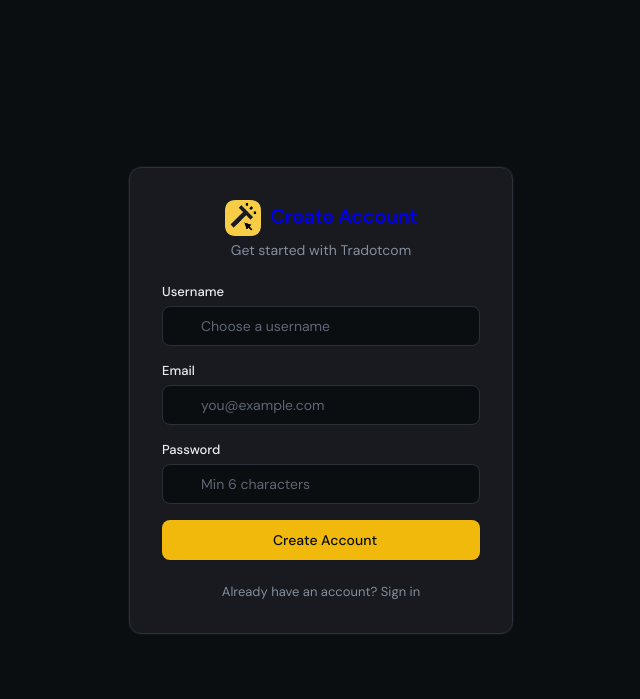
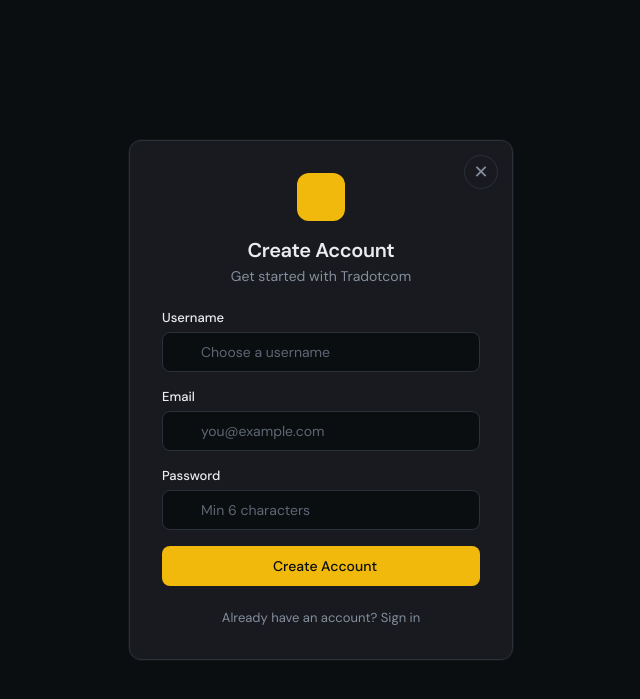
Before and after one commit to hongkpng856-blip/mt5-cloud, a Flask app: page /register in a window 1280 px wide. Shown: the top 699 px of the page, without its empty margins (319-959 px from the left). Run offline with Flask 3, Linux system fonts and the light colour scheme; some libraries are stand-ins or nearby versions.

Commit message:
🖼️ Icon 修正 + 登入/註冊交叉掣（用戶要求）：①icon 用返你幅圖（嚴格去純白 245+ — 保留金色+黑色 T — 545×556 透明 + 羽化去白邊 — 唔改設計）②login/register 還原 icon-font logo（好似之前版本 — 刪 link）③加交叉掣（✕ 右上角 — 返回主頁）

```diff
--- a/server/templates/register.html
+++ b/server/templates/register.html
@@ -39,13 +39,39 @@
             padding: 20px;
             -webkit-font-smoothing: antialiased;
         }
-
+        /* ─── Card ─── */
         .card {
+            position: relative;
             background: var(--bg-card);
             border: 1px solid var(--border);
             border-radius: 12px;
             width: 384px;
             box-shadow: 0 0 0 1px rgba(255,255,255,0.03);
+        }
+
+        /* 🚨 2026-08-28：交叉掣（返回主頁）*/
+        .card-close {
+            position: absolute;
+            top: 14px;
+            right: 14px;
+            width: 34px;
+            height: 34px;
+            border-radius: 50%;
+            background: transparent;
+            border: 1px solid var(--border, #2b3139);
+            color: var(--text-muted, #848e9c);
+            font-size: 18px;
+            cursor: pointer;
+            display: flex;
+            align-items: center;
+            justify-content: center;
+            transition: all 0.2s;
+            z-index: 10;
+        }
+        .card-close:hover {
+            background: rgba(240,185,11,0.1);
+            border-color: #f0b90b;
+            color: #f0b90b;
         }
 
         .card-header {
@@ -220,11 +246,10 @@
 </head>
 <body>
     <div class="card">
+        <button class="card-close" onclick="location.href='/'" aria-label="返回主頁" title="返回主頁">✕</button>
         <div class="card-header">
-            <a href="/" style="text-decoration:none;display:inline-flex;align-items:center;gap:10px;" aria-label="返回主頁 / Back to home">
-                <img src="/static/tradotcom-icon.png" alt="Tradotcom" style="width:36px;height:36px;border-radius:8px;display:inline-block;">
-                <h1 style="display:inline;">Create Account</h1>
-            </a>
+            <div class="logo"><i class="icon-user-plus"></i></div>
+            <h1>Create Account</h1>
             <p>Get started with Tradotcom</p>
         </div>
 
```
Also changed, not shown: server/templates/login.html (+29 -4 lines), server/static/tradotcom-icon.png.
